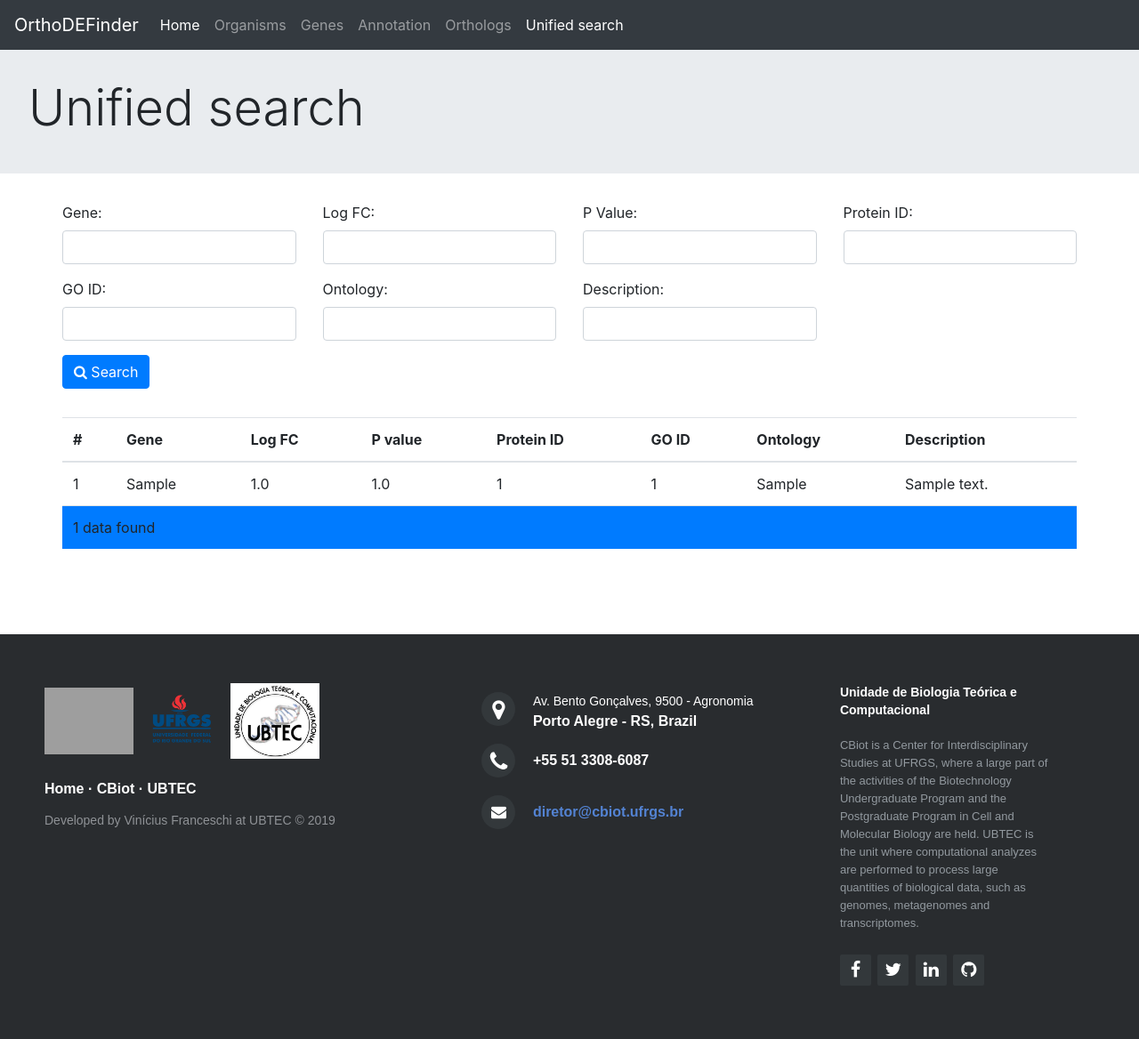
After one commit to vinibfranc/OrthoDEGFinder, a Django app: page /search_unified/ in a window 1280 px wide. The commit adds this page. Shown: the whole page at 89% size. Run offline with Django 3.2, Linux system fonts and the light colour scheme; tables that the repository leaves empty hold one stand-in row (values such as "Sample post"); some libraries are stand-ins or nearby versions; grey boxes are pictures that could not be loaded.

Commit message:
Gambiarra without pagination and start unified search

```diff
--- a/project/app/templates/base.html
+++ b/project/app/templates/base.html
@@ -38,15 +38,8 @@
             <li class="nav-item">
                 <a class="nav-link" href="{% url 'search_orthologs' %}">Orthologs</a>
             </li>
-            <li class="nav-item dropdown">
-                <a class="nav-link dropdown-toggle" href="#" id="navbarDropdownMenuLink" role="button" data-toggle="dropdown" aria-haspopup="true" aria-expanded="false">
-                    Unified search
-                </a>
-                <div class="dropdown-menu" aria-labelledby="navbarDropdownMenuLink">
-                    <a class="dropdown-item" href="{% url 'search_unified_organism' %}">Organism</a>
-                    <a class="dropdown-item" href="{% url 'search_unified_gene' %}">Gene</a>
-                    <a class="dropdown-item" href="{% url 'search_unified_annotation' %}">Annotation</a>
-                </div>
+            <li class="nav-item">
+                <a class="nav-link" href="{% url 'search_unified' %}">Unified search</a>
             </li>
           </ul>
           <!--<form class="form-inline mt-2 mt-md-0">
--- a/project/app/templates/filters/annotation_list.html
+++ b/project/app/templates/filters/annotation_list.html
@@ -65,7 +65,7 @@
         </tr>
       {% empty %}
         <tr>
-          <td colspan="6">No data</td>
+          <td colspan="6">No filtered data</td>
         </tr>
       {% endfor %}
       <td class="bg-primary" colspan="6">{{filter.qs|length}} annotation(s) found</td>
--- a/project/app/templates/filters/gene_list.html
+++ b/project/app/templates/filters/gene_list.html
@@ -87,7 +87,7 @@
         </tr>
       {% empty %}
         <tr>
-          <td colspan="9">No data</td>
+          <td colspan="9">No filtered data</td>
         </tr>
       {% endfor %}
       <td class="bg-primary" colspan="9">{{filter.qs|length}} gene(s) found</td>
--- a/project/app/templates/filters/organism_list.html
+++ b/project/app/templates/filters/organism_list.html
@@ -1,5 +1,4 @@
 {% extends 'base.html' %}
-{% load pagination_tags %}
 {% load widget_tweaks %}
 
 {% block content %}
@@ -56,7 +55,7 @@
         <th>#</th>
         <th>Tax ID</th>
         <th>Kingdom</th>
-        <th>Scientific name with strain</th>
+        <th>Organism</th>
         <th>Reference annotation</th>
         <th>Experimental design</th>
         <th>Condition 1</th>
@@ -64,7 +63,6 @@
       </tr>
     </thead>
     <tbody>
-      {% autopaginate filter.qs 50 %}
       {% for org in filter.qs %}
         <tr>
           <td>{{ forloop.counter }}</td>
@@ -84,6 +82,6 @@
       <td class="bg-primary" colspan="8">{{filter.qs|length}} organism(s) found</td>
     </tbody>
   </table>
-  {% paginate %}
+
 </div>
 {% endblock %}
--- a/project/app/templates/filters/orthologs_list.html
+++ b/project/app/templates/filters/orthologs_list.html
@@ -65,7 +65,7 @@
         </tr>
       {% empty %}
         <tr>
-          <td colspan="6">No data</td>
+          <td colspan="6">No filtered data</td>
         </tr>
       {% endfor %}
       <td class="bg-primary" colspan="6">{{filter.qs|length}} organism(s) found</td>
--- /dev/null
+++ b/project/app/templates/filters/unified_list.html
@@ -0,0 +1,87 @@
+{% extends 'base.html' %}
+
+{% load widget_tweaks %}
+
+{% block content %}
+<div class="jumbotron jumbotron-fluid" style="padding: 2em;">
+  <h4 class="display-4">Unified search</h4>
+  <!--<p class="lead">...</p>-->
+</div>
+<div class="container">
+  <div class="row">
+    <form method="get">
+      <div class="well">
+        <div class="row">
+          <div class="form-group col-sm-4 col-md-3">
+            {{ filter.form.gene__de_gene.label_tag }}
+            {% render_field filter.form.gene__de_gene class="form-control" %}
+          </div>
+          <div class="form-group col-sm-4 col-md-3">
+            {{ filter.form.gene__log_fc.label_tag }}
+            {% render_field filter.form.gene__log_fc class="form-control" %}
+          </div>
+          <div class="form-group col-sm-4 col-md-3">
+            {{ filter.form.gene__p_value.label_tag }}
+            {% render_field filter.form.gene__p_value class="form-control" %}
+          </div>
+          <div class="form-group col-sm-4 col-md-3">
+            {{ filter.form.annotation__protein_id.label_tag }}
+            {% render_field filter.form.annotation__protein_id class="form-control" %}
+          </div>
+          <div class="form-group col-sm-4 col-md-3">
+              {{ filter.form.annotation__go_id.label_tag }}
+              {% render_field filter.form.annotation__go_id class="form-control" %}
+          </div>
+          <div class="form-group col-sm-4 col-md-3">
+              {{ filter.form.annotation__ontology.label_tag }}
+              {% render_field filter.form.annotation__ontology class="form-control" %}
+          </div>
+          <div class="form-group col-sm-4 col-md-3">
+              {{ filter.form.annotation__description.label_tag }}
+              {% render_field filter.form.annotation__description class="form-control" %}
+          </div>
+
+        </div>
+        <button type="submit" class="btn btn-primary">
+          <span class="fa fa-search"></span> Search
+        </button>
+      </div>
+    </form>
+  </div>
+
+<div class="row">
+  <table class="table table-hover" style="margin-top: 2em;">
+    <thead>
+      <tr>
+        <th>#</th>
+        <th>Gene</th>
+        <th>Log FC</th>
+        <th>P value</th>
+        <th>Protein ID</th>
+        <th>GO ID</th>
+        <th>Ontology</th>
+        <th>Description</th>
+      </tr>
+    </thead>
+    <tbody>
+      {% for unified in filter.qs %}
+        <tr>
+          <td>{{ forloop.counter }}</td>
+          <td>{{ unified.gene.de_gene }}</td>
+          <td>{{ unified.gene.log_fc }}</td>
+          <td>{{ unified.gene.p_value }}</td>
+          <td>{{ unified.annotation.protein_id }}</td>
+          <td>{{ unified.annotation.go_id }}</td>
+          <td>{{ unified.annotation.ontology }}</td>
+          <td>{{ unified.annotation.description }}</td>
+        </tr>
+      {% empty %}
+        <tr>
+          <td colspan="8">No filtered data</td>
+        </tr>
+      {% endfor %}
+      <td class="bg-primary" colspan="8">{{filter.qs|length}} data found</td>
+    </tbody>
+  </table>
+</div>
+{% endblock %}
--- a/project/app/urls.py
+++ b/project/app/urls.py
@@ -1,14 +1,14 @@
 from django.contrib import admin
 from django.urls import path
 from app import views
+# from app.views import OrganismListFilter
 
 urlpatterns = [
     path('', views.home, name='home'),
+    #path('search_organism/', OrganismListFilter.as_view(), name='search_organism'),
     path('search_organism/', views.search_organism, name='search_organism'),
     path('search_gene/', views.search_gene, name='search_gene'),
     path('search_annotation/', views.search_annotation, name='search_annotation'),
     path('search_orthologs/', views.search_orthologs, name='search_orthologs'),
-    path('search_unified_organism/', views.search_unified_organism, name='search_unified_organism'),
-    path('search_unified_gene/', views.search_unified_gene, name='search_unified_gene'),
-    path('search_unified_annotation/', views.search_unified_annotation, name='search_unified_annotation'),
+    path('search_unified/', views.search_unified, name='search_unified'),
 ]
--- a/project/app/views.py
+++ b/project/app/views.py
@@ -1,10 +1,49 @@
 from django.shortcuts import render
 from .models import Organism, ExperimentalDesign, AnalysisAnnotatedGene, Pannzer2Annotation, Ortholog, GeneCorrespondences
-from .filters import OrganismDesignFilter, AnalysisAnnotatedGeneFilter, Pannzer2AnnotationFilter, OrthologFilter, UnifiedOrganismFilter, UnifiedGeneFilter, UnifiedAnnotationFilter
+from .filters import OrganismDesignFilter, AnalysisAnnotatedGeneFilter, Pannzer2AnnotationFilter, OrthologFilter, UnifiedFilter
 from django.core.paginator import Paginator, EmptyPage, PageNotAnInteger
+from django.views import View
+from django.views.generic import ListView
 
 def home(request):
     return render(request, 'home.html')
+
+# class PaginatedFilterViews(View):
+#     def get_context_data(self, **kwargs):
+#         context = super(PaginatedFilterViews, self).get_context_data(**kwargs)
+#         if self.request.GET:
+#             querystring = self.request.GET.copy()
+#             if self.request.GET.get('page'):
+#                 del querystring['page']
+#             context['querystring'] = querystring.urlencode()
+#         return context
+
+# class OrganismListFilter(ListView):
+#     model = ExperimentalDesign
+#     template_name = 'filters/organism_list.html'
+#     context_object_name = 'organisms'
+#     paginate_by = 25
+#     queryset = OrganismDesignFilter(request.GET, queryset=ExperimentalDesign.objects.all()).qs
+
+    # def get_context_data(self, **kwargs):
+    #     context = super().get_context_data(**kwargs)
+    #     context['filter'] = OrganismListFilter(self.request.GET, queryset=self.get_queryset())
+    #     return context
+    # def get_queryset(self):
+    #     return OrganismDesignFilter(self.request.GET, queryset=ExperimentalDesign.objects.all()).qs
+
+# def do_paginate(data_list, page_number):
+#     ret_data_list = data_list
+#     result_per_page = 25
+#     paginator = Paginator(data_list, result_per_page)
+#     try:
+#         ret_data_list = paginator.page(page_number)
+#     except EmptyPage:
+#         ret_data_list = paginator.page(paginator.num_pages)
+#     except PageNotAnInteger:
+#         ret_data_list = paginator.page(1)
+
+#     return [ret_data_list, paginator]
 
 def search_organism(request):
     organism_list = ExperimentalDesign.objects.all()
@@ -12,33 +51,33 @@ def search_organism(request):
     return render(request, 'filters/organism_list.html', {'filter': organism_filter})
 
 def search_gene(request):
-    gene_list = AnalysisAnnotatedGene.objects.all()
+    ret = request.GET or None
+    if(ret == None):
+        gene_list = AnalysisAnnotatedGene.objects.none()
+    else:
+        gene_list = AnalysisAnnotatedGene.objects.all()
     gene_filter = AnalysisAnnotatedGeneFilter(request.GET, queryset=gene_list)
     return render(request, 'filters/gene_list.html', {'filter': gene_filter})
 
 def search_annotation(request):
-    annotation_list = Pannzer2Annotation.objects.all()
+    ret = request.GET or None
+    if(ret == None):
+        annotation_list = Pannzer2Annotation.objects.none()
+    else:
+        annotation_list = Pannzer2Annotation.objects.all()
     annotation_filter = Pannzer2AnnotationFilter(request.GET, queryset=annotation_list)
-    # page = request.GET.get('page', 1)
-    # paginator = Paginator(annotation_filter, 10)
-    # try:
-    #     users = paginator.page(page)
-    # except PageNotAnInteger:
-    #     users = paginator.page(1)
-    # except EmptyPage:
-    #     users = paginator.page(paginator.num_pages)
     return render(request, 'filters/annotation_list.html', {'filter': annotation_filter})
 
 def search_orthologs(request):
-    orthologs_list = Ortholog.objects.all()
+    ret = request.GET or None
+    if(ret == None):
+        orthologs_list = Ortholog.objects.none()
+    else:
+        orthologs_list = Ortholog.objects.all()
     orthologs_filter = OrthologFilter(request.GET, queryset=orthologs_list)
     return render(request, 'filters/orthologs_list.html', {'filter': orthologs_filter})
 
-def search_unified_organism(request):
-    return render(request, 'filters/unified_organism_list.html')
-
-def search_unified_gene(request):
-    return render(request, 'filters/unified_gene_list.html')
-
-def search_unified_annotation(request):
-    return render(request, 'filters/unified_annotatation_list.html')
+def search_unified(request):
+    unified_list = GeneCorrespondences.objects.all()
+    unified_filter = UnifiedFilter(request.GET, queryset=unified_list)
+    return render(request, 'filters/unified_list.html', {'filter': unified_filter})
--- a/project/project/settings.py
+++ b/project/project/settings.py
@@ -46,7 +46,6 @@ INSTALLED_APPS = [
     'import_export',
     'django_filters',
     'widget_tweaks',
-    'pagination_bootstrap',
 ]
 
 MIDDLEWARE = [
@@ -57,7 +56,6 @@ MIDDLEWARE = [
     'django.contrib.auth.middleware.AuthenticationMiddleware',
     'django.contrib.messages.middleware.MessageMiddleware',
     'django.middleware.clickjacking.XFrameOptionsMiddleware',
-    'pagination_bootstrap.middleware.PaginationMiddleware',
 ]
 
 ROOT_URLCONF = 'project.urls'
@@ -72,8 +70,8 @@ TEMPLATES = [
                 "django.template.context_processors.debug",
                 "django.template.context_processors.request",
                 "django.contrib.auth.context_processors.auth",
-                "django.template.context_processors.i18n",
-                "django.template.context_processors.media",
+                #"django.template.context_processors.i18n",
+                #"django.template.context_processors.media",
                 'django.contrib.messages.context_processors.messages',
             ],
         },
```
Also changed, not shown: project/app/filters.py (+12 -11 lines), project/app/management/commands/map_genes_to_annotation.py (+38 -32 lines), project/app/templates/filtering_base.html (+2 -11 lines), project/app/templates/filters/unified_annotation_list.html (deleted, +0 -7 lines), project/app/templates/filters/unified_gene_list.html (deleted, +0 -7 lines), project/app/templates/filters/unified_organism_list.html (deleted, +0 -7 lines).
